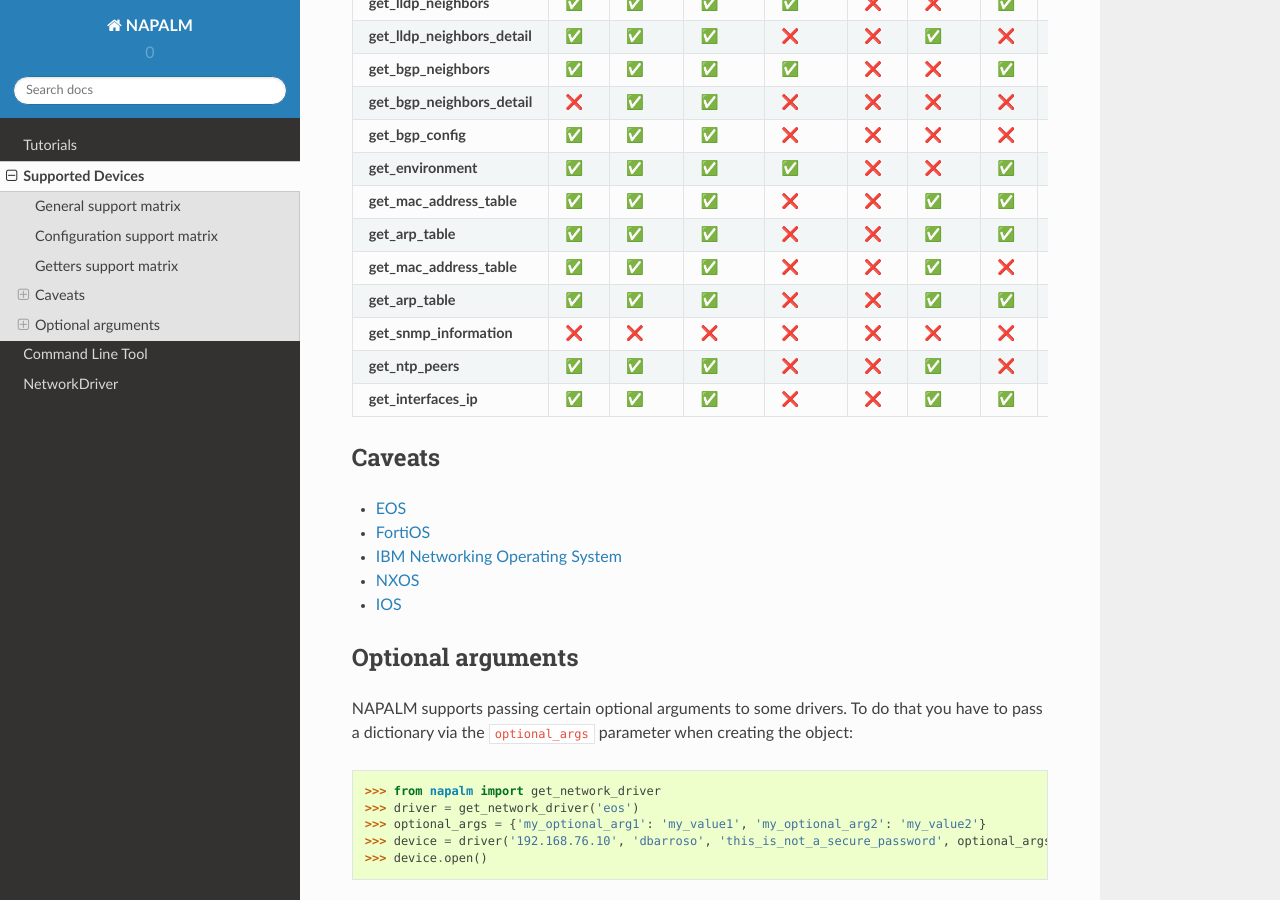
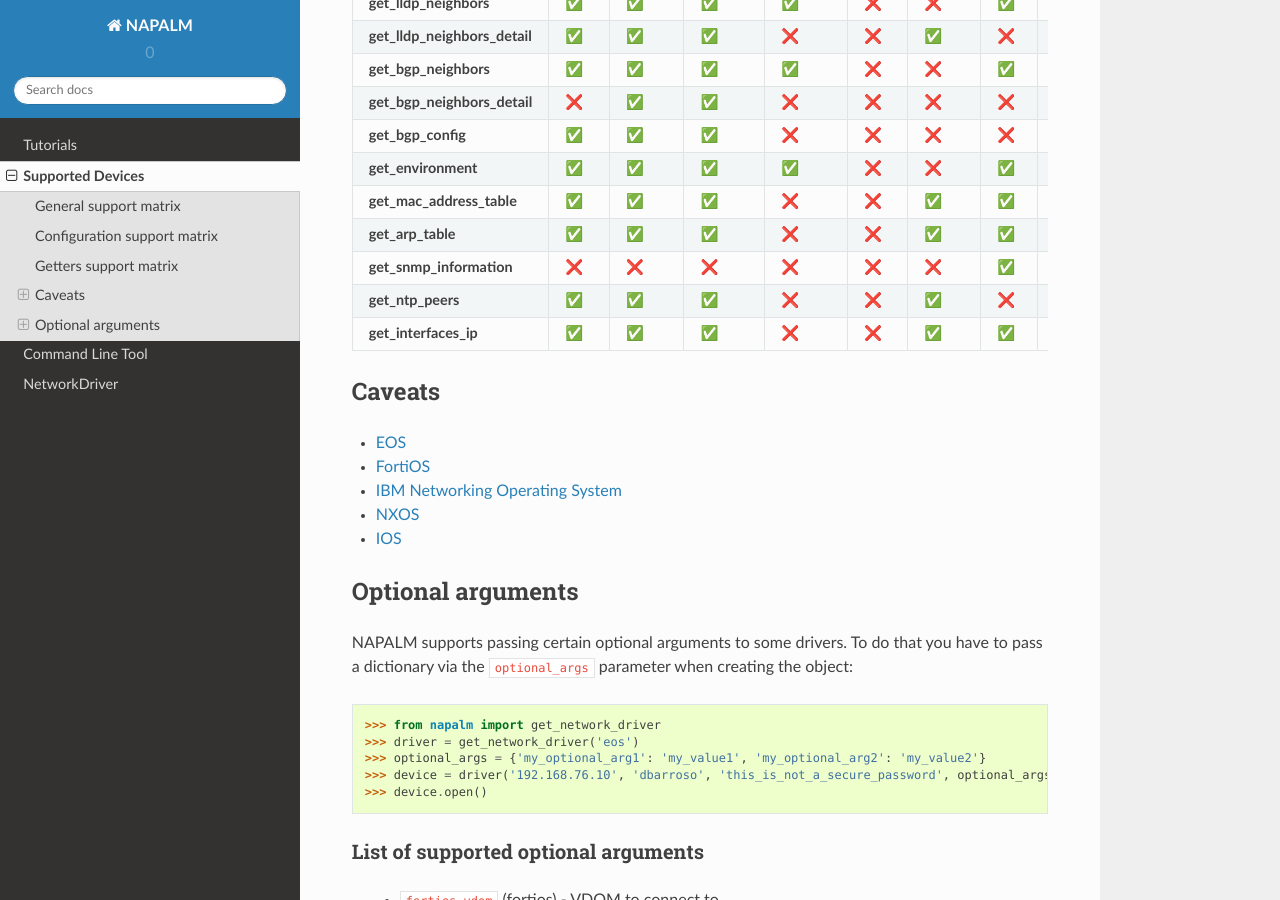
Before and after one commit to napalm-automation/napalm, a Sphinx documentation site: the page built from docs/support/index.rst, in a window 1280 px wide and 900 px high, scrolled down 1397 px. Built offline with Sphinx 7.4.7 and the Read the Docs theme 2.0.0, drawn with Linux system fonts in a browser that asks for light colours.

Commit message:
update support matrix for get_snmp_information for IOS

```diff
--- a/docs/support/index.rst
+++ b/docs/support/index.rst
@@ -70,10 +70,8 @@
 **get_bgp_config**             |yes|  |yes|   |yes|   |no|     |no|    |no|    |no|   |no|
 **get_environment**            |yes|  |yes|   |yes|   |yes|    |no|    |no|    |yes|  |no|
 **get_mac_address_table**      |yes|  |yes|   |yes|   |no|     |no|    |yes|   |yes|  |yes|
-**get_arp_table**              |yes|  |yes|   |yes|   |no|     |no|    |yes|   |yes|   |no|
-**get_mac_address_table**      |yes|  |yes|   |yes|   |no|     |no|    |yes|   |no|   |yes|
 **get_arp_table**              |yes|  |yes|   |yes|   |no|     |no|    |yes|   |yes|  |no|
-**get_snmp_information**       |no|   |no|    |no|    |no|     |no|    |no|    |no|   |yes|
+**get_snmp_information**       |no|   |no|    |no|    |no|     |no|    |no|    |yes|  |yes|
 **get_ntp_peers**              |yes|  |yes|   |yes|   |no|     |no|    |yes|   |no|   |yes|
 **get_interfaces_ip**          |yes|  |yes|   |yes|   |no|     |no|    |yes|   |yes|  |no|
 ============================== =====  =====   ======  =======  ======  ======  =====  =========
```
